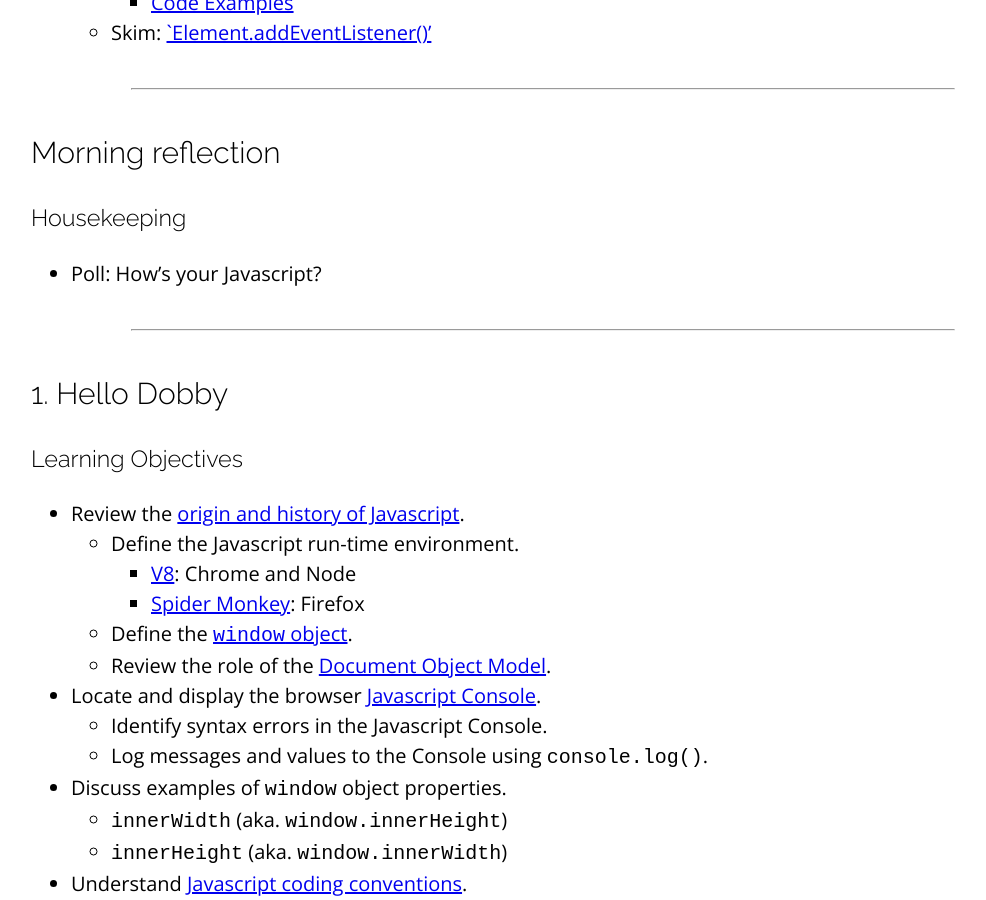
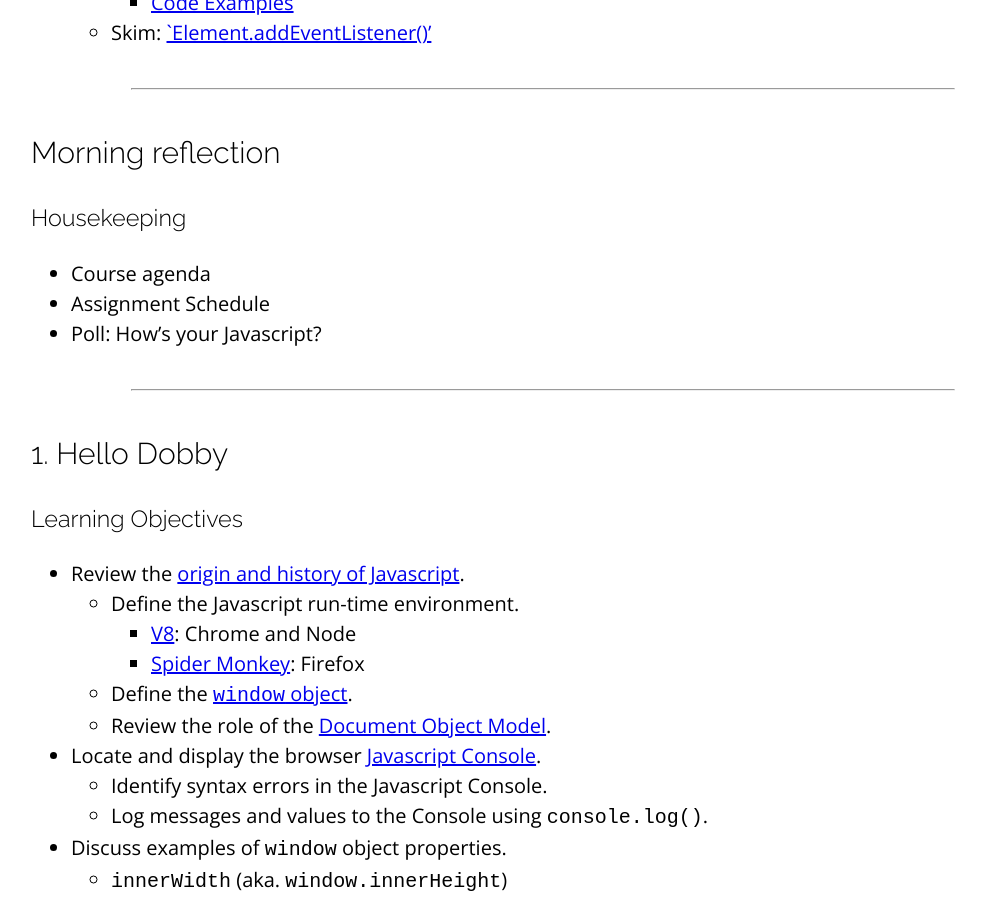
Before and after one commit to sait-wbdv/winter-2021, a Jekyll site: the page built from _posts/2021-02-10-javascript-introduction.md, in a window 1280 px wide and 900 px high, scrolled down 1113 px. Shown: the whole window, without its empty margins (97-1083 px from the left). Built offline with Jekyll 4.4.1, drawn with Linux system fonts in a browser that asks for light colours; nearby versions of some CDN libraries.

Commit message:
added housekeeping

```diff
--- a/_posts/2021-02-10-javascript-introduction.md
+++ b/_posts/2021-02-10-javascript-introduction.md
@@ -30,6 +30,8 @@ categories: cpnt262
 
 ## Morning reflection
 ### Housekeeping
+- Course agenda
+- Assignment Schedule
 - Poll: How's your Javascript?
 
 ---
```
